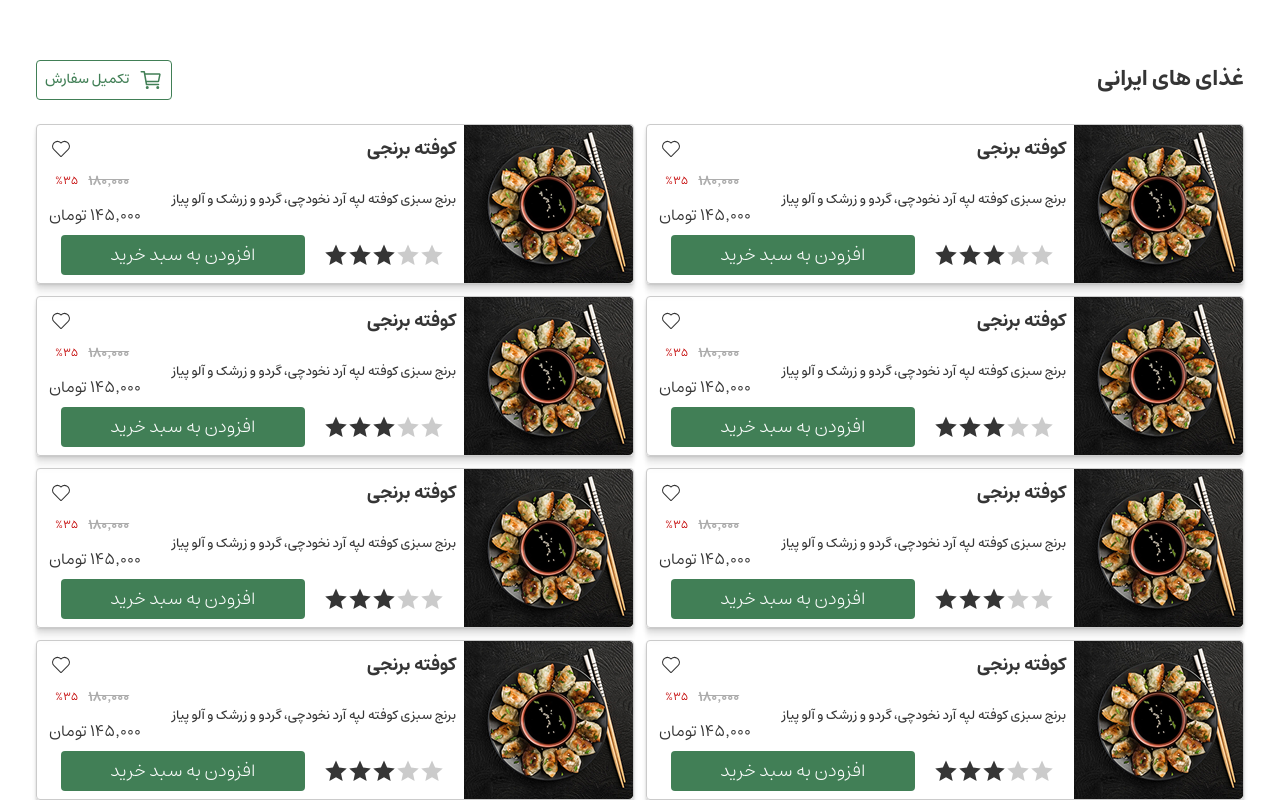
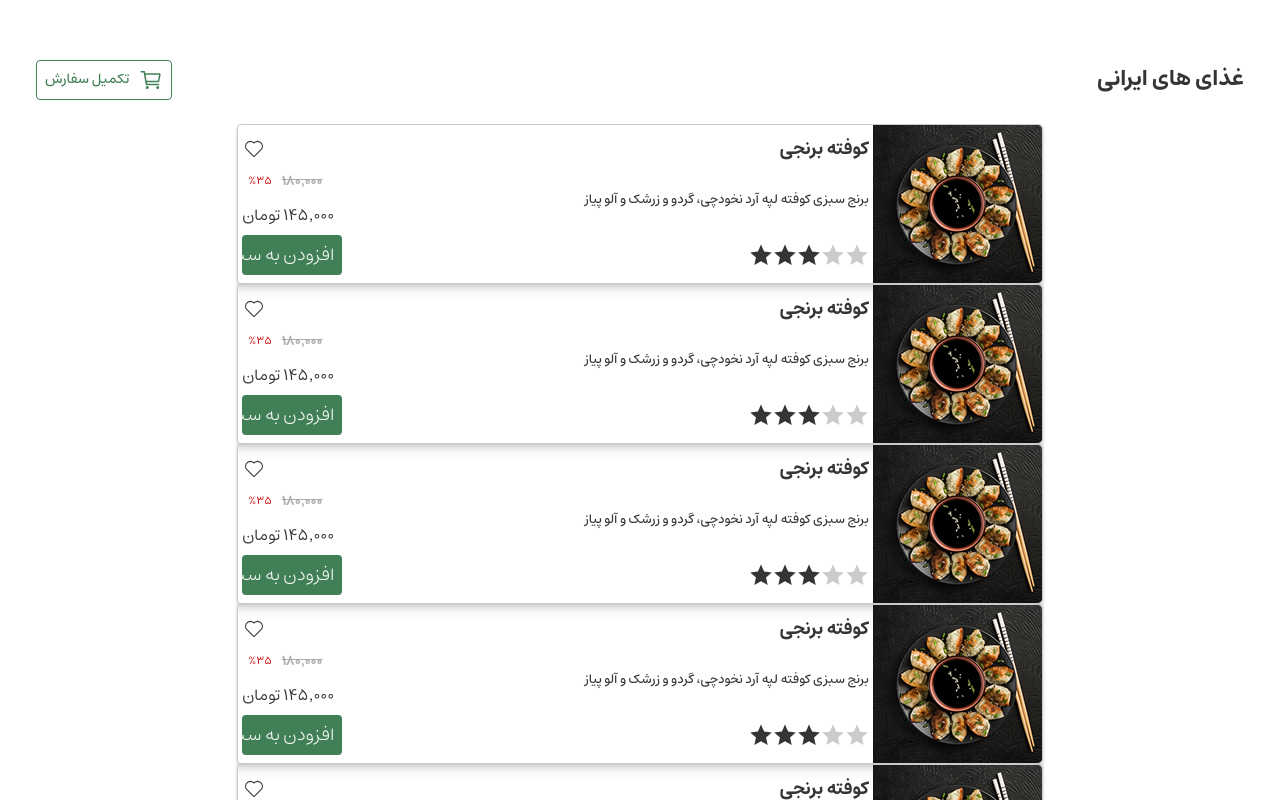
Before and after one commit to amirhosseinsharififard/tarkhine-next-js, a Next.js app: page /menu in a window 1280 px wide. Shown: the part 520-1320 px from the top of the page. Built offline with nearby package versions, Linux system fonts and the light colour scheme.

Commit message:
New initial commit

```diff
--- a/src/components/module/menu/CardCategoriesMenu.js
+++ b/src/components/module/menu/CardCategoriesMenu.js
@@ -58,7 +58,7 @@ export default function CardCategoriesMenu({ loading = false }) {
   }
 
   return (
-    <div className="mx-auto col-start-4  border-1 border-neutral-gray4 rounded-4 h-[100px] overflow-hidden sm:col-span-6 md:w-full md:col-span-8 md:col-start-3 md:h-[160px] md:max-w-[600px] md:shadow-cards lg:col-span-6 ">
+    <div className="mx-auto col-start-4  border-1 border-neutral-gray4 rounded-4 h-[100px] overflow-hidden sm:col-span-6 md:w-full md:col-span-8 md:col-start-3 md:h-[160px] md:shadow-cards ">
       <div className="flex text-captionSM font-medium text-neutral-gray8">
         <div className="relative min-w-[90px] h-[100px] md:min-w-[169px] md:h-[158px]">
           <Image
@@ -68,7 +68,7 @@ export default function CardCategoriesMenu({ loading = false }) {
             className="object-cover"
           />
         </div>
-        <div className="my-2 px-1 md:pl-3 md:pr-8 flex flex-col justify-between w-full ">
+        <div className="my-2 px-1  flex flex-col justify-between w-full ">
           <div className="flex justify-between items-center md:flex-col w-full md:items-end">
             <div className="md:flex md:justify-between md:w-full md:items-center">
               <h6 className=" m-0 text-captionMD md:text-h7 md:!font-bold">
@@ -88,7 +88,7 @@ export default function CardCategoriesMenu({ loading = false }) {
             </div>
           </div>
           <div className="flex justify-between items-center gap-2 md:text-bodySM md:font-medium">
-            <p className="text-captionSM !font-light md:text-bodySM md:!font-medium truncate md:text-wrap w-0 flex-1 min-w-0">
+            <p className="text-captionSM !font-light md:text-bodySM md:!font-medium truncate w-0 flex-1 min-w-0">
               برنج سبزی کوفته لپه آرد نخودچی، گردو و زرشک و آلو پیاز
             </p>
 
@@ -106,7 +106,7 @@ export default function CardCategoriesMenu({ loading = false }) {
               </p>
             </div>
           </div>
-          <div className="flex justify-between items-center content-center gap-2 md:justify-evenly">
+          <div className="flex justify-between items-center content-center gap-2">
             <span className="md:hidden">
               <CiHeart className="w-4 h-4" />
             </span>
@@ -128,7 +128,7 @@ export default function CardCategoriesMenu({ loading = false }) {
             <CustomeButton
               height="32"
               classname={
-                "text-captionSM !font-light text-nowrap w-[100px]  md:w-full md:max-w-[244px] md:h-40 md:text-bodyXL"
+                "text-captionSM !font-light text-nowrap !w-[100px]  md:w-full md:h-40 md:text-bodyXL"
               }
             >
               افزودن به سبد خرید
--- a/src/components/module/menu/CategoriesFoodMenu.js
+++ b/src/components/module/menu/CategoriesFoodMenu.js
@@ -24,7 +24,7 @@ export default function CategoriesFoodMenu({ title }) {
         </CustomeButton>
       </div>
 
-      <div className="grid grid-cols-12 gap-3">
+      <div className="grid grid-cols-12   ">
         {num.map((item) => (
           <CardCategoriesMenu key={item} />
         ))}
--- a/src/components/template/MenuPage.js
+++ b/src/components/template/MenuPage.js
@@ -7,7 +7,7 @@ import CustomeInput from "../ui/CustomeInput";
 export default function MenuPage() {
   return (
     <div className="" dir="rtl">
-      <div className="max-w-screen-2xl m-auto">
+      <div className="max-w-[1440px] m-auto">
         <BigSlider />
       </div>
 
```
